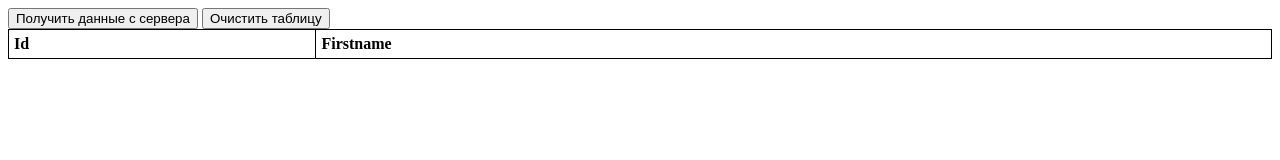
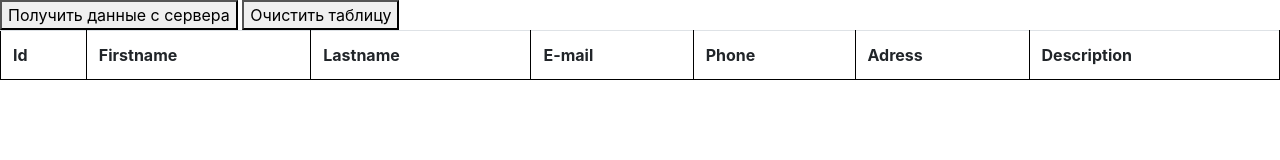
Before and after one commit to alex-dodoka/get-request-and-table-v-2, a website: page index.html in a window 1280 px wide. Drawn offline with nearby package versions, Linux system fonts and the light colour scheme.

Commit message:
Displays all fields

```diff
--- a/index.html
+++ b/index.html
@@ -4,16 +4,22 @@
     <meta charset="UTF-8">
     <title>Title</title>
     <link rel="stylesheet" href="src/css/custom-styles.css">
+    <link rel="stylesheet" href="bower_components/bootstrap/dist/css/bootstrap.css">
 </head>
 <body>
 
 <button onclick="getDataFromUrl()">Получить данные с сервера</button>
 <button onclick="clearTable('row-table')">Очистить таблицу</button>
 
-<table id="table_for_data">
+<table id="table_for_data" class="table">
     <tr>
         <th>Id</th>
         <th>Firstname</th>
+        <th>Lastname</th>
+        <th>E-mail</th>
+        <th>Phone</th>
+        <th>Adress</th>
+        <th>Description</th>
     </tr>
 </table>
 
--- a/src/js/app.js
+++ b/src/js/app.js
@@ -24,6 +24,11 @@ function drawData(modelData) {
     return '<tr class="row-table">' + // навешиваю класс на каждый ряд таблицы, что бы потом по этом классу можно было очисть всю таблицу
         '<td>' + modelData.id + '</td>' +
         '<td>' + modelData.firstName + '</td>' +
+        '<td>' + modelData.lastName + '</td>' +
+        '<td>' + modelData.email + '</td>' +
+        '<td>' + modelData.phone + '</td>' +
+        '<td>' + modelData.adress + '</td>' +
+        '<td>' + modelData.description + '</td>' +
         '</tr>'
 }
 
```
